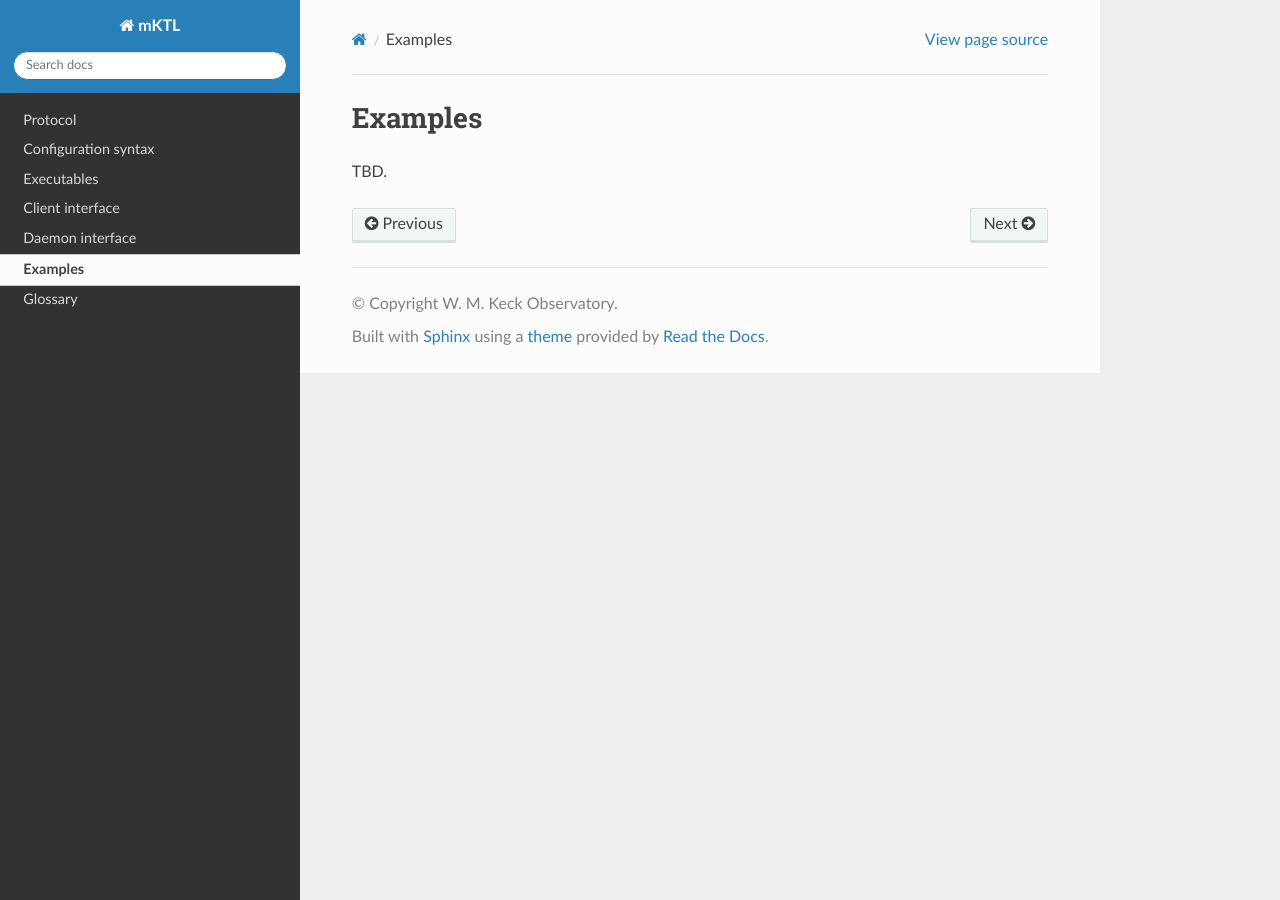
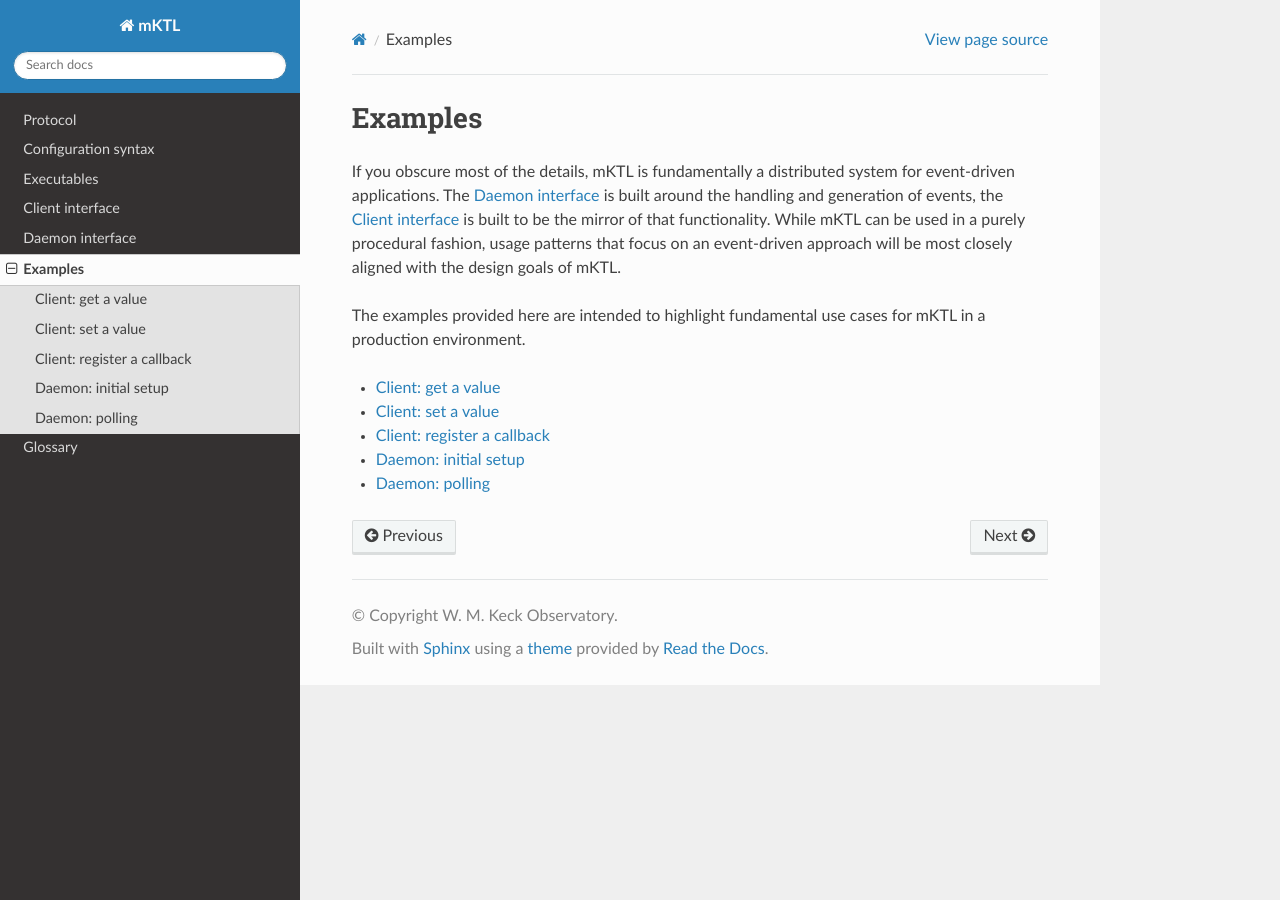
Before and after one commit to KeckObservatory/mKTL, a Sphinx documentation site: the page built from doc/examples.rst, in a window 1280 px wide. Built offline with Sphinx 7.4.7 and the Read the Docs theme 3.1.0, drawn with Linux system fonts in a browser that asks for light colours.

Commit message:
Structure for examples.

```diff
--- /dev/null
+++ b/doc/example/callback.rst
@@ -0,0 +1,2 @@
+Client: register a callback
+===========================
--- /dev/null
+++ b/doc/example/daemon.rst
@@ -0,0 +1,2 @@
+Daemon: initial setup
+=====================
--- /dev/null
+++ b/doc/example/get.rst
@@ -0,0 +1,4 @@
+Client: get a value
+===================
+
+Text goes here.
--- /dev/null
+++ b/doc/example/polling.rst
@@ -0,0 +1,2 @@
+Daemon: polling
+===============
--- /dev/null
+++ b/doc/example/set.rst
@@ -0,0 +1,2 @@
+Client: set a value
+===================
--- a/doc/examples.rst
+++ b/doc/examples.rst
@@ -1,4 +1,22 @@
 Examples
 ========
 
-TBD.
+If you obscure most of the details, mKTL is fundamentally a distributed system
+for event-driven applications. The :ref:`daemon` is built around the handling
+and generation of events, the :ref:`client` is built to be the mirror of that
+functionality. While mKTL can be used in a purely procedural fashion, usage
+patterns that focus on an event-driven approach will be most closely aligned
+with the design goals of mKTL.
+
+The examples provided here are intended to highlight fundamental use cases for
+mKTL in a production environment.
+
+
+.. toctree::
+   :maxdepth: 2
+
+   example/get
+   example/set
+   example/callback
+   example/daemon
+   example/polling
```
